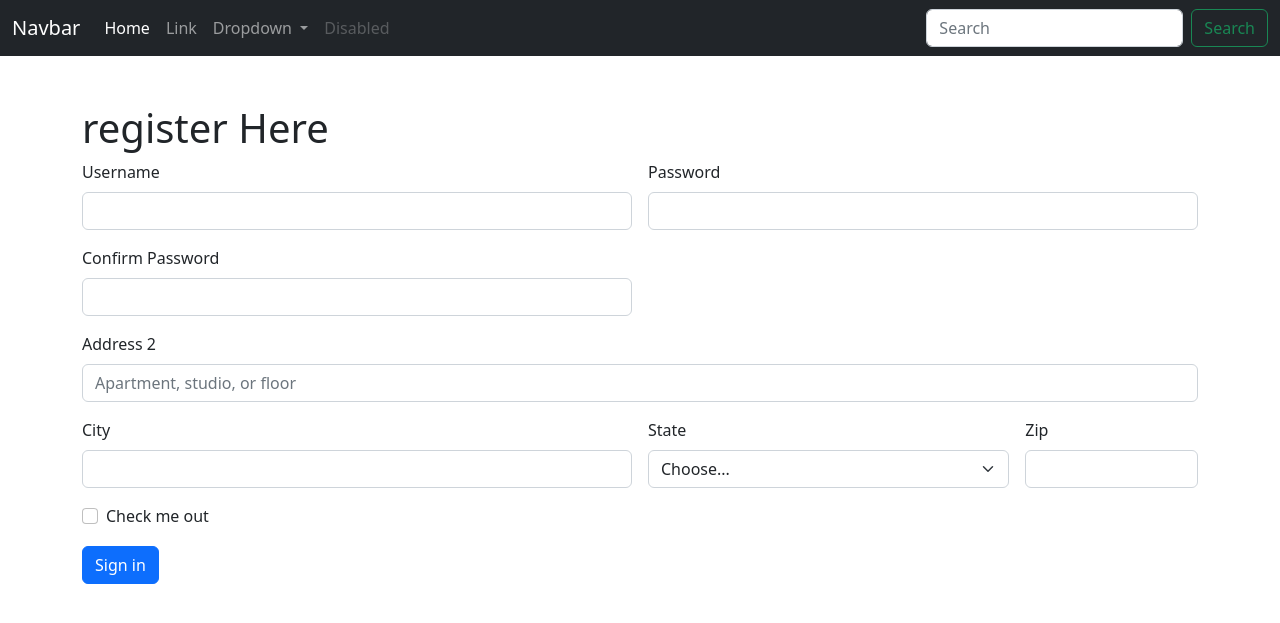
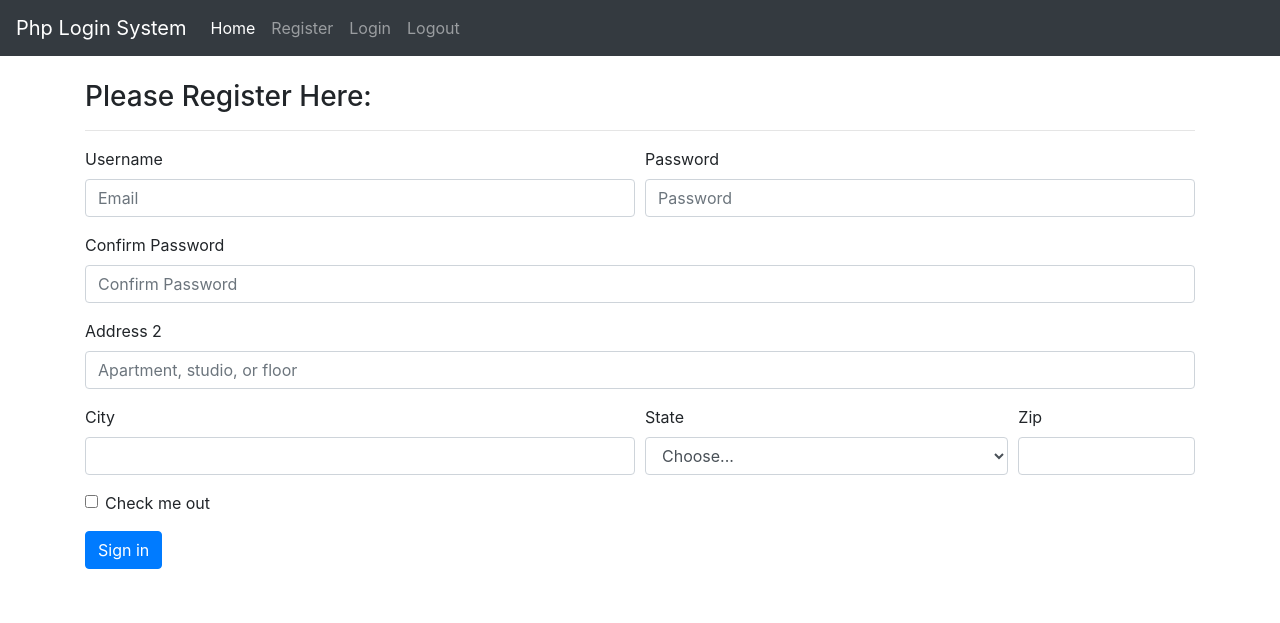
Before and after one commit to AhmedKiser/CSE311Project, a PHP site: page /loginsystem/register.php in a window 1280 px wide. Shown: the top 623 px of the page. Run offline with PHP 8.4, Linux system fonts and the light colour scheme.

Commit message:
login fixed

```diff
--- a/config.php
+++ b/config.php
@@ -1,15 +1,19 @@
 <?php
+/*
+This file contains database configuration assuming you are running mysql using user "root" and password ""
+*/
 
-    define('DB_SERVER','localhost');
-    define('DB_USERNAME','root');
-    define('DB_PASSWORD','');
-    define('DB_NAME','login');
+define('DB_SERVER', 'localhost');
+define('DB_USERNAME', 'root');
+define('DB_PASSWORD', '');
+define('DB_NAME', 'login');
 
+// Try connecting to the Database
+$conn = mysqli_connect(DB_SERVER, DB_USERNAME, DB_PASSWORD, DB_NAME);
 
-
-    $conn = mysqli_connect(DB_SERVER,DB_USERNAME,DB_PASSWORD,DB_NAME);
-
-    if($conn == false)
-     dir('connection error');
+//Check the connection
+if($conn == false){
+    dir('Error: Cannot connect');
+}
 
 ?>
--- a/courses.html
+++ b/courses.html
@@ -11,7 +11,7 @@
 <body>
     <div class="cards">
         <div class="image">
-            <img src="D:\Software\New folder\htdocs\cse311 project\CSE311Project\img\phy.jpg">
+            <img src="img\phy.jpg">
 
     </div>
     <div class="tittle">
--- a/register.php
+++ b/register.php
@@ -1,4 +1,3 @@
-
 <?php
 require_once "config.php";
 
@@ -7,7 +6,7 @@ $username_err = $password_err = $confirm_password_err = "";
 
 if ($_SERVER['REQUEST_METHOD'] == "POST"){
 
-
+    // Check if username is empty
     if(empty(trim($_POST["username"]))){
         $username_err = "Username cannot be blank";
     }
@@ -87,89 +86,88 @@ if ($_SERVER['REQUEST_METHOD'] == "POST"){
 
 ?>
 
+
+
+
 <!doctype html>
 <html lang="en">
   <head>
+    <!-- Required meta tags -->
     <meta charset="utf-8">
-    <meta name="viewport" content="width=device-width, initial-scale=1">
-    <title>Bootstrap demo</title>
-    <link href="https://cdn.jsdelivr.net/npm/bootstrap@5.2.0/dist/css/bootstrap.min.css" rel="stylesheet" integrity="sha384-gH2yIJqKdNHPEq0n4Mqa/HGKIhSkIHeL5AyhkYV8i59U5AR6csBvApHHNl/vI1Bx" crossorigin="anonymous">
+    <meta name="viewport" content="width=device-width, initial-scale=1, shrink-to-fit=no">
+
+    <!-- Bootstrap CSS -->
+    <link rel="stylesheet" href="https://stackpath.bootstrapcdn.com/bootstrap/4.3.1/css/bootstrap.min.css" integrity="sha384-ggOyR0iXCbMQv3Xipma34MD+dH/1fQ784/j6cY/iJTQUOhcWr7x9JvoRxT2MZw1T" crossorigin="anonymous">
+
+    <title>PHP login system!</title>
   </head>
   <body>
-
   <nav class="navbar navbar-expand-lg navbar-dark bg-dark">
-  <div class="container-fluid">
-    <a class="navbar-brand" href="#">Navbar</a>
-    <button class="navbar-toggler" type="button" data-bs-toggle="collapse" data-bs-target="#navbarSupportedContent" aria-controls="navbarSupportedContent" aria-expanded="false" aria-label="Toggle navigation">
+  <a class="navbar-brand" href="#">Php Login System</a>
+  <button class="navbar-toggler" type="button" data-toggle="collapse" data-target="#navbarNavDropdown" aria-controls="navbarNavDropdown" aria-expanded="false" aria-label="Toggle navigation">
     <span class="navbar-toggler-icon"></span>
   </button>
-    <div class="collapse navbar-collapse" id="navbarSupportedContent">
-      <ul class="navbar-nav me-auto mb-2 mb-lg-0">
-        <li class="nav-item">
-          <a class="nav-link active" aria-current="page" href="#">Home</a>
+  <div class="collapse navbar-collapse" id="navbarNavDropdown">
+  <ul class="navbar-nav">
+      <li class="nav-item active">
+        <a class="nav-link" href="#">Home <span class="sr-only">(current)</span></a>
       </li>
       <li class="nav-item">
-          <a class="nav-link" href="#">Link</a>
-        </li>
-        <li class="nav-item dropdown">
-          <a class="nav-link dropdown-toggle" href="#" role="button" data-bs-toggle="dropdown" aria-expanded="false">
-            Dropdown
-          </a>
-          <ul class="dropdown-menu">
-            <li><a class="dropdown-item" href="#">Action</a></li>
-            <li><a class="dropdown-item" href="#">Another action</a></li>
-            <li><hr class="dropdown-divider"></li>
-            <li><a class="dropdown-item" href="#">Something else here</a></li>
-          </ul>
+        <a class="nav-link" href="register.php">Register</a>
       </li>
       <li class="nav-item">
-          <a class="nav-link disabled">Disabled</a>
+        <a class="nav-link" href="login.php">Login</a>
       </li>
+      <li class="nav-item">
+        <a class="nav-link" href="logout.php">Logout</a>
+      </li>
+
+
+
     </ul>
-      <form class="d-flex" role="search">
-        <input class="form-control me-2" type="search" placeholder="Search" aria-label="Search">
-        <button class="btn btn-outline-success" type="submit">Search</button>
-      </form>
-    </div>
   </div>
 </nav>
 
-
-    <div class="container mt-5">
-            <h1>register Here</h1>
-            <form class="row g-3" method="post">
-        <div class="col-md-6">
-            <label for="inputEmail4" class="form-label">Username</label>
-            <input type="text" class="form-control" name="username" id="inputEmail4">
+<div class="container mt-4">
+<h3>Please Register Here:</h3>
+<hr>
+<form action="" method="post">
+  <div class="form-row">
+    <div class="form-group col-md-6">
+      <label for="inputEmail4">Username</label>
+      <input type="text" class="form-control" name="username" id="inputEmail4" placeholder="Email">
     </div>
-        <div class="col-md-6">
-            <label for="inputPassword4" class="form-label">Password</label>
-            <input type="password" class="form-control" name="password" id="inputPassword4">
+    <div class="form-group col-md-6">
+      <label for="inputPassword4">Password</label>
+      <input type="password" class="form-control" name ="password" id="inputPassword4" placeholder="Password">
     </div>
-        <div class="col-md-6">
-            <label for="inputPassword4" class="form-label">Confirm Password</label>
-            <input type="password" class="form-control" name="confirm_password" id="inputPassword4">
   </div>
-        <div class="col-12">
-            <label for="inputAddress2" class="form-label">Address 2</label>
+  <div class="form-group">
+      <label for="inputPassword4">Confirm Password</label>
+      <input type="password" class="form-control" name ="confirm_password" id="inputPassword" placeholder="Confirm Password">
+    </div>
+  <div class="form-group">
+    <label for="inputAddress2">Address 2</label>
     <input type="text" class="form-control" id="inputAddress2" placeholder="Apartment, studio, or floor">
   </div>
-        <div class="col-md-6">
-            <label for="inputCity" class="form-label">City</label>
+  <div class="form-row">
+    <div class="form-group col-md-6">
+      <label for="inputCity">City</label>
       <input type="text" class="form-control" id="inputCity">
     </div>
-        <div class="col-md-4">
-            <label for="inputState" class="form-label">State</label>
-            <select id="inputState" class="form-select">
+    <div class="form-group col-md-4">
+      <label for="inputState">State</label>
+      <select id="inputState" class="form-control">
         <option selected>Choose...</option>
         <option>...</option>
       </select>
     </div>
-        <div class="col-md-2">
-            <label for="inputZip" class="form-label">Zip</label>
+    <div class="form-group col-md-2">
+      <label for="inputZip">Zip</label>
       <input type="text" class="form-control" id="inputZip">
     </div>
-        <div class="col-12">
+  </div>
+  <div class="form-group">
     <div class="form-check">
       <input class="form-check-input" type="checkbox" id="gridCheck">
       <label class="form-check-label" for="gridCheck">
@@ -177,11 +175,14 @@ if ($_SERVER['REQUEST_METHOD'] == "POST"){
       </label>
     </div>
   </div>
-        <div class="col-12">
   <button type="submit" class="btn btn-primary">Sign in</button>
-        </div>
 </form>
 </div>
-    <script src="https://cdn.jsdelivr.net/npm/bootstrap@5.2.0/dist/js/bootstrap.bundle.min.js" integrity="sha384-A3rJD856KowSb7dwlZdYEkO39Gagi7vIsF0jrRAoQmDKKtQBHUuLZ9AsSv4jD4Xa" crossorigin="anonymous"></script>
+
+    <!-- Optional JavaScript -->
+    <!-- jQuery first, then Popper.js, then Bootstrap JS -->
+    <script src="https://code.jquery.com/jquery-3.3.1.slim.min.js" integrity="sha384-q8i/X+965DzO0rT7abK41JStQIAqVgRVzpbzo5smXKp4YfRvH+8abtTE1Pi6jizo" crossorigin="anonymous"></script>
+    <script src="https://cdnjs.cloudflare.com/ajax/libs/popper.js/1.14.7/umd/popper.min.js" integrity="sha384-UO2eT0CpHqdSJQ6hJty5KVphtPhzWj9WO1clHTMGa3JDZwrnQq4sF86dIHNDz0W1" crossorigin="anonymous"></script>
+    <script src="https://stackpath.bootstrapcdn.com/bootstrap/4.3.1/js/bootstrap.min.js" integrity="sha384-JjSmVgyd0p3pXB1rRibZUAYoIIy6OrQ6VrjIEaFf/nJGzIxFDsf4x0xIM+B07jRM" crossorigin="anonymous"></script>
   </body>
 </html>
```
Also changed, not shown: Universal nav/_nav.php (added, +29 -0 lines). Lines whose indentation alone changed are shown as unchanged.
